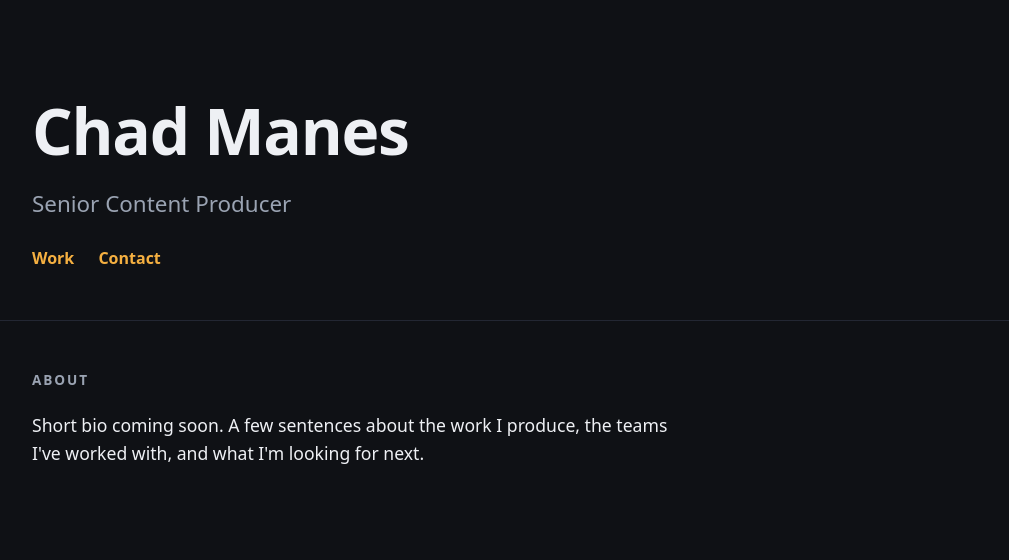
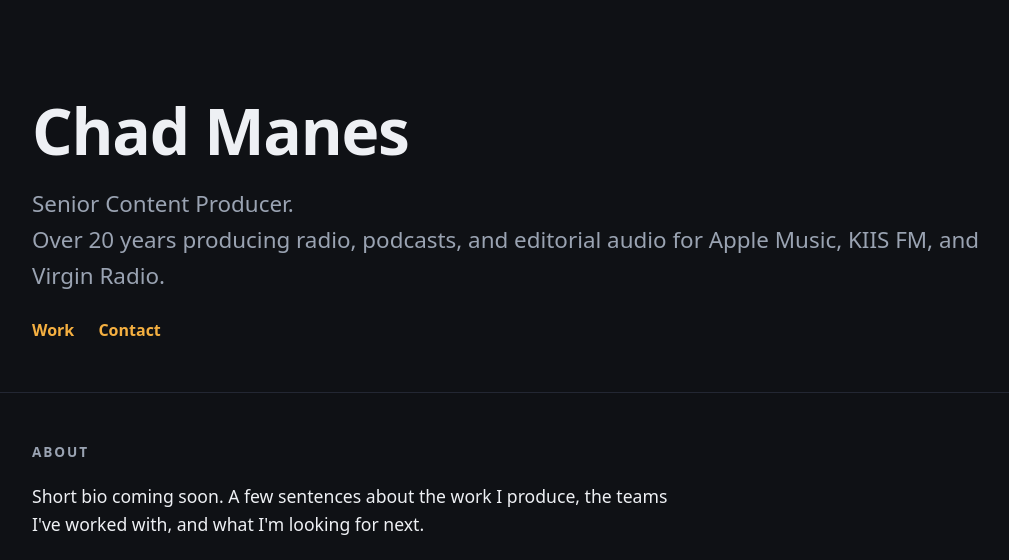
Before and after one commit to chadmanes/chadmanes.github.io, a plain HTML site: page index.html in a window 1280 px wide. Shown: the top 560 px of the page, without its empty margins (108-1117 px from the left). Drawn offline with Linux system fonts and the light colour scheme.

Commit message:
Replace the hero tagline
Put the 20-year radio, podcast, and editorial line under Chad's name, with the title on its own line.

Co-authored-by: Chad Manes <chadmanes@users.noreply.github.com>

```diff
--- a/index.html
+++ b/index.html
@@ -11,7 +11,7 @@
   <header class="hero">
     <div class="wrap">
       <h1>Chad Manes</h1>
-      <p class="headline">Senior Content Producer</p>
+      <p class="headline">Senior Content Producer.<br> Over 20 years producing radio, podcasts, and editorial audio for Apple Music, KIIS FM, and Virgin Radio.</p>
       <nav class="links">
         <a href="#work">Work</a>
         <a href="#contact">Contact</a>
```
